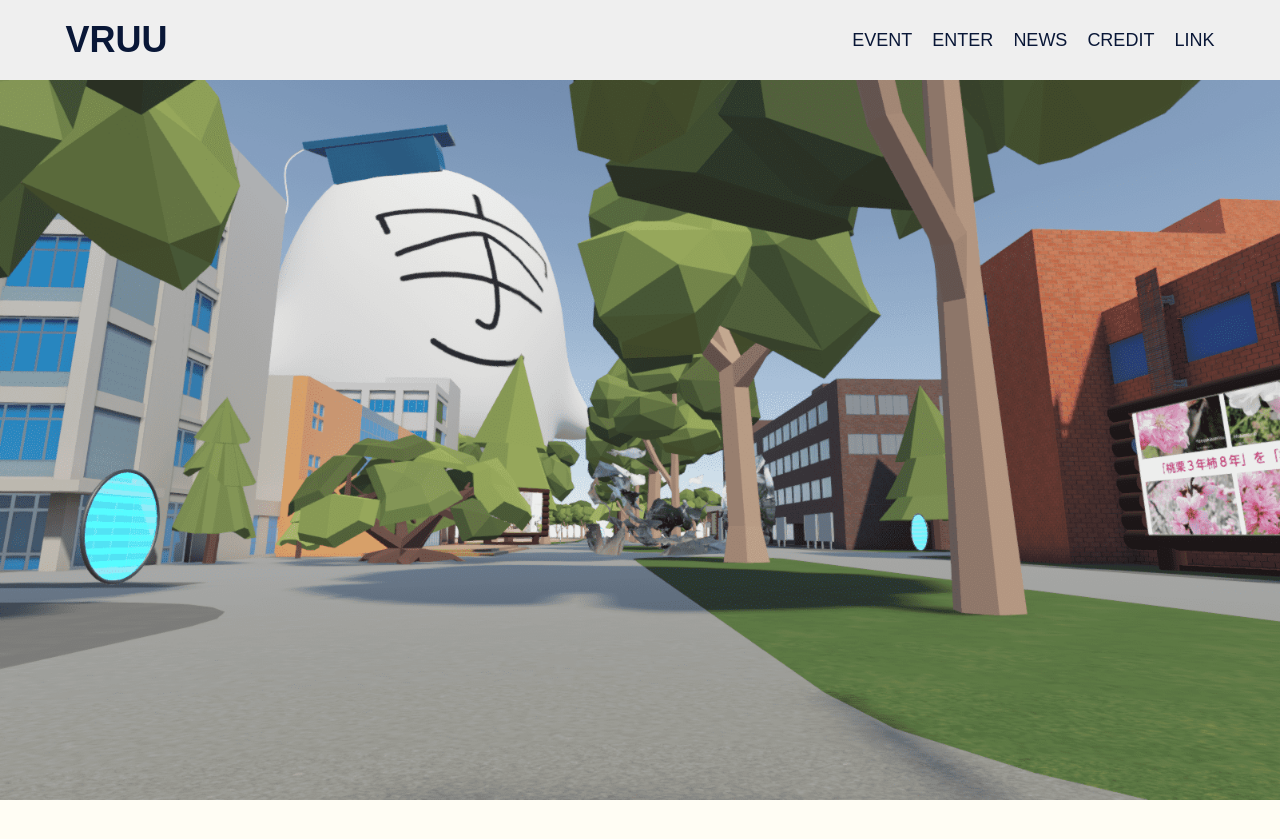
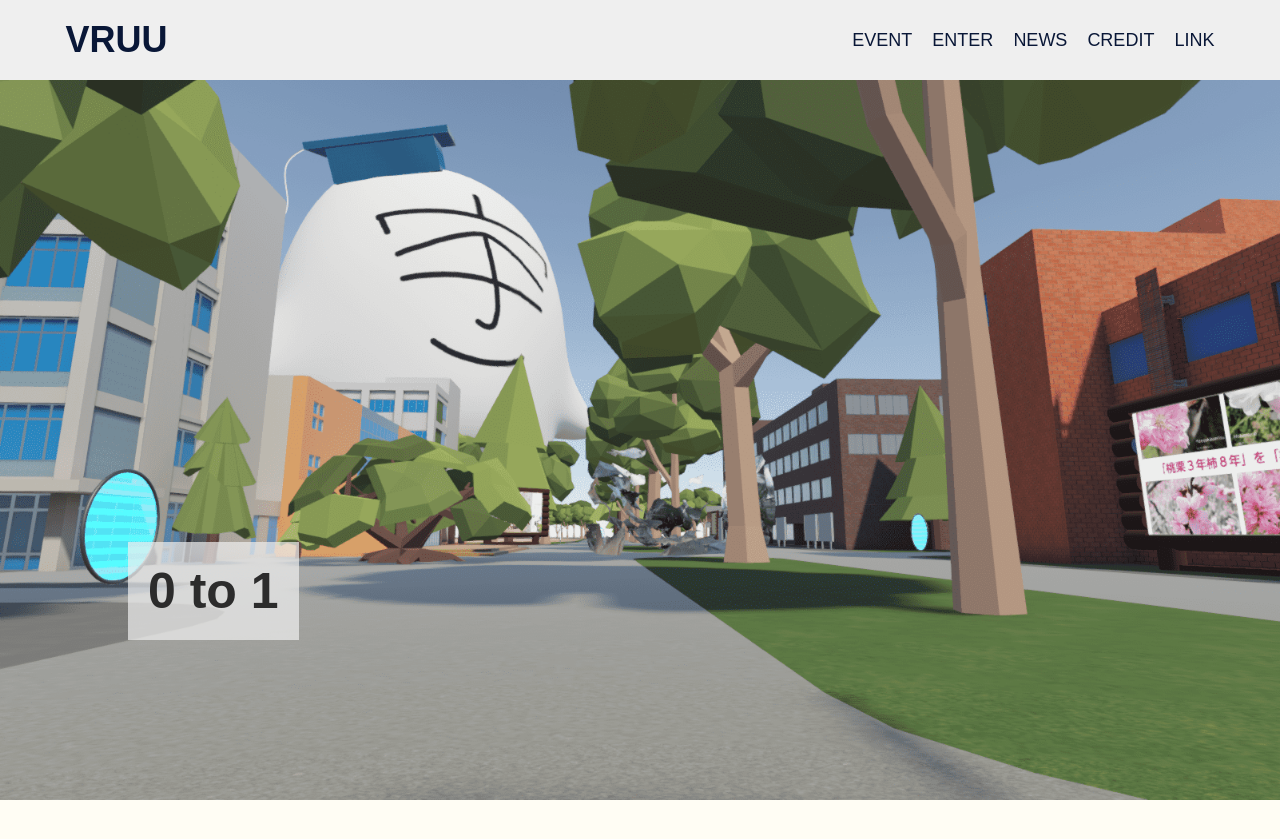
Before and after one commit to u-lab/vruu-2021, a PHP site: page / in a window 1280 px wide. Shown: the top 839 px of the page. Run offline with PHP 8.4, Linux system fonts and the light colour scheme.

Commit message:
concept追加

```diff
--- a/css/style.css
+++ b/css/style.css
@@ -116,6 +116,7 @@ header ul, footer ul {
 }
 
 .mainvisual {
+    position: relative;
     margin-bottom: 80px;
     height: 100vh;
 }
@@ -124,6 +125,19 @@ header ul, footer ul {
     width: 100%;
     height: 100%;
     object-fit: cover;
+}
+
+.concept {
+    position: absolute;
+    bottom: 20%;
+    left: 10%;
+    padding: 20px;
+    background-color: rgba(239, 239, 239, 0.7);
+}
+
+.concept .title {
+    font-weight: bold;
+    font-size: 5rem;
 }
 
 section {
--- a/index.html
+++ b/index.html
@@ -31,6 +31,10 @@
 
         <div class="mainvisual">
             <img src="img/top_picture.png">
+            <div class="concept">
+                <p class="title">0 to 1</p>
+                <p class="txt"></p>
+            </div>
         </div>
 
         <section id="event" class="wrapper">
```
